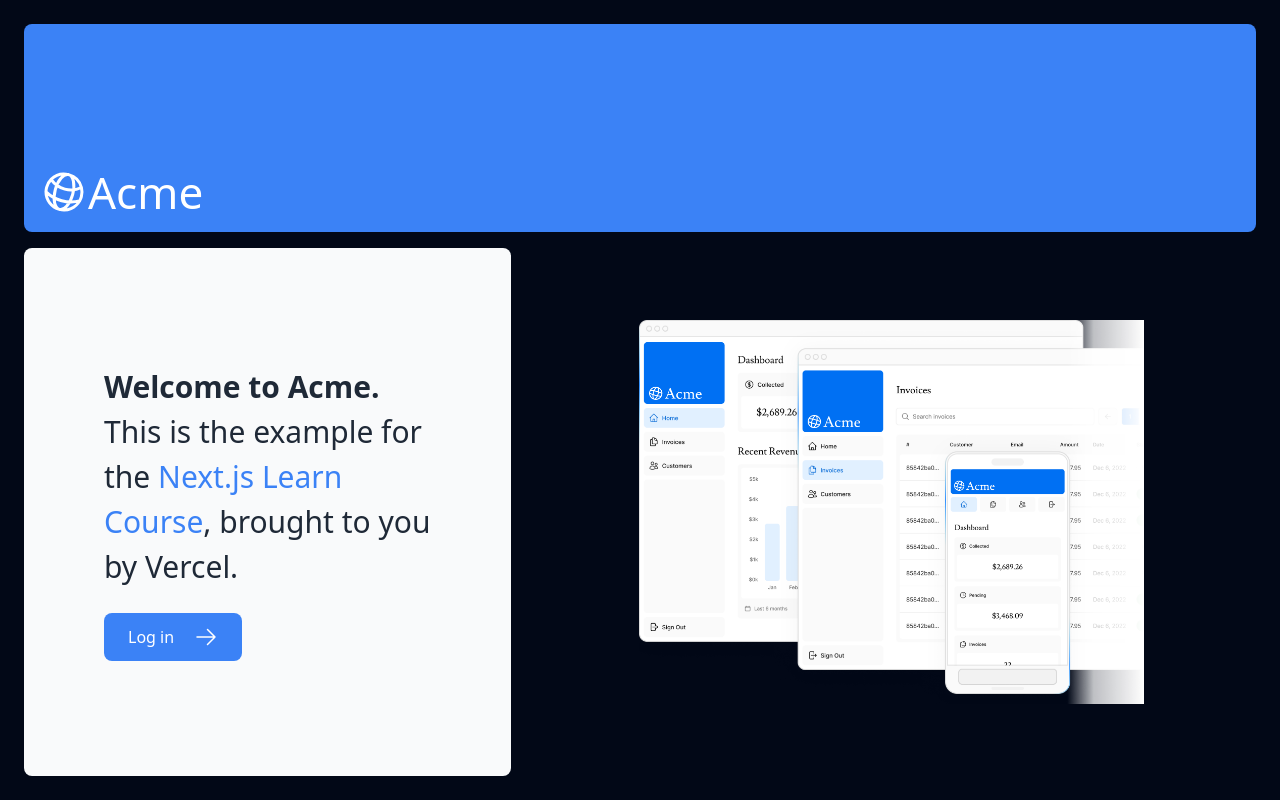
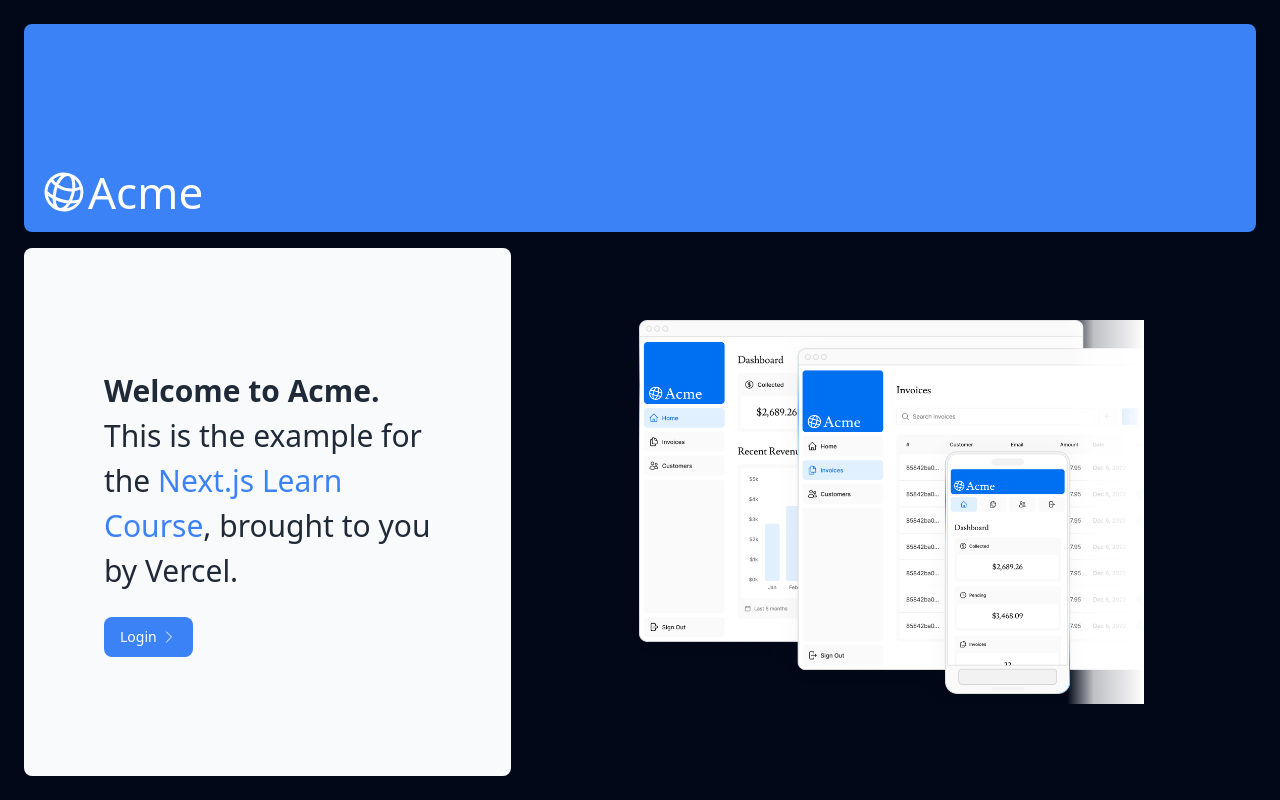
Before and after one commit to hossein-jorfi/nextjs-dashboard, a Next.js app: page / in a window 1280 px wide. Built offline with nearby package versions, Linux system fonts and the light colour scheme.

Commit message:
add button component

```diff
--- a/app/page.tsx
+++ b/app/page.tsx
@@ -1,10 +1,11 @@
 // components
 import Link from "next/link";
 import Image from "next/image";
-import { ArrowRightIcon } from "@heroicons/react/24/outline";
+import { ArrowRightIcon, ChevronRightIcon } from "@heroicons/react/24/outline";
 
 // assets
 import AcmeLogo from "@/app/ui/acme-logo";
+import { Button } from "./ui/button";
 
 export default function Page() {
   return (
@@ -21,11 +22,12 @@
             </a>
             , brought to you by Vercel.
           </p>
-          <Link
-            href="/login"
-            className="flex items-center gap-5 self-start rounded-lg bg-blue-500 px-6 py-3 text-sm font-medium text-white transition-colors hover:bg-blue-400 md:text-base"
-          >
-            <span>Log in</span> <ArrowRightIcon className="w-5 md:w-6" />
+          <Link href="/login" className="">
+            <Button className="flex gap-1">
+              Login
+              {/* <ArrowRightIcon className="w-5" /> */}
+              <ChevronRightIcon className="h-4 w-4" />
+            </Button>
           </Link>
         </div>
         <div className="flex items-center justify-center p-6 md:w-3/5 md:px-28 md:py-12">
--- /dev/null
+++ b/components/ui/button.tsx
@@ -0,0 +1,57 @@
+import * as React from "react"
+import { Slot } from "@radix-ui/react-slot"
+import { cva, type VariantProps } from "class-variance-authority"
+
+import { cn } from "@/lib/utils"
+
+const buttonVariants = cva(
+  "inline-flex items-center justify-center whitespace-nowrap rounded-md text-sm font-medium transition-colors focus-visible:outline-none focus-visible:ring-1 focus-visible:ring-ring disabled:pointer-events-none disabled:opacity-50",
+  {
+    variants: {
+      variant: {
+        default:
+          "bg-primary text-primary-foreground shadow hover:bg-primary/90",
+        destructive:
+          "bg-destructive text-destructive-foreground shadow-sm hover:bg-destructive/90",
+        outline:
+          "border border-input bg-background shadow-sm hover:bg-accent hover:text-accent-foreground",
+        secondary:
+          "bg-secondary text-secondary-foreground shadow-sm hover:bg-secondary/80",
+        ghost: "hover:bg-accent hover:text-accent-foreground",
+        link: "text-primary underline-offset-4 hover:underline",
+      },
+      size: {
+        default: "h-9 px-4 py-2",
+        sm: "h-8 rounded-md px-3 text-xs",
+        lg: "h-10 rounded-md px-8",
+        icon: "h-9 w-9",
+      },
+    },
+    defaultVariants: {
+      variant: "default",
+      size: "default",
+    },
+  }
+)
+
+export interface ButtonProps
+  extends React.ButtonHTMLAttributes<HTMLButtonElement>,
+    VariantProps<typeof buttonVariants> {
+  asChild?: boolean
+}
+
+const Button = React.forwardRef<HTMLButtonElement, ButtonProps>(
+  ({ className, variant, size, asChild = false, ...props }, ref) => {
+    const Comp = asChild ? Slot : "button"
+    return (
+      <Comp
+        className={cn(buttonVariants({ variant, size, className }))}
+        ref={ref}
+        {...props}
+      />
+    )
+  }
+)
+Button.displayName = "Button"
+
+export { Button, buttonVariants }
--- a/package.json
+++ b/package.json
@@ -9,6 +9,7 @@
   "dependencies": {
     "@heroicons/react": "^2.1.4",
     "@radix-ui/react-icons": "^1.3.0",
+    "@radix-ui/react-slot": "^1.1.0",
     "@tailwindcss/forms": "^0.5.7",
     "@vercel/postgres": "^0.8.0",
     "autoprefixer": "10.4.19",
```
Also changed, not shown: 1 other file (tests, documents, lock files or other folders).
